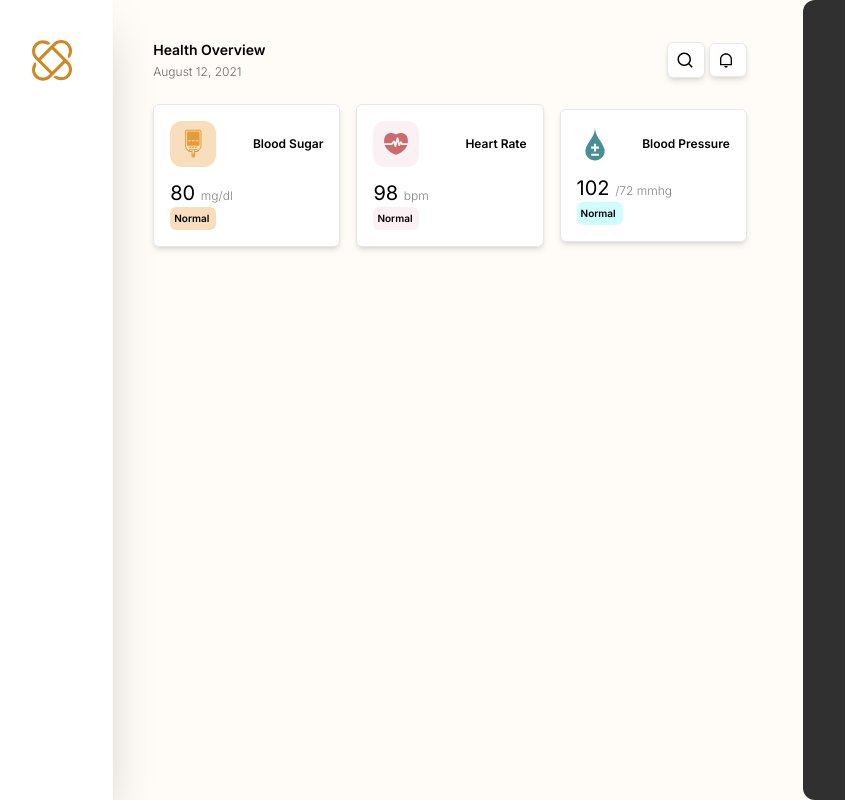
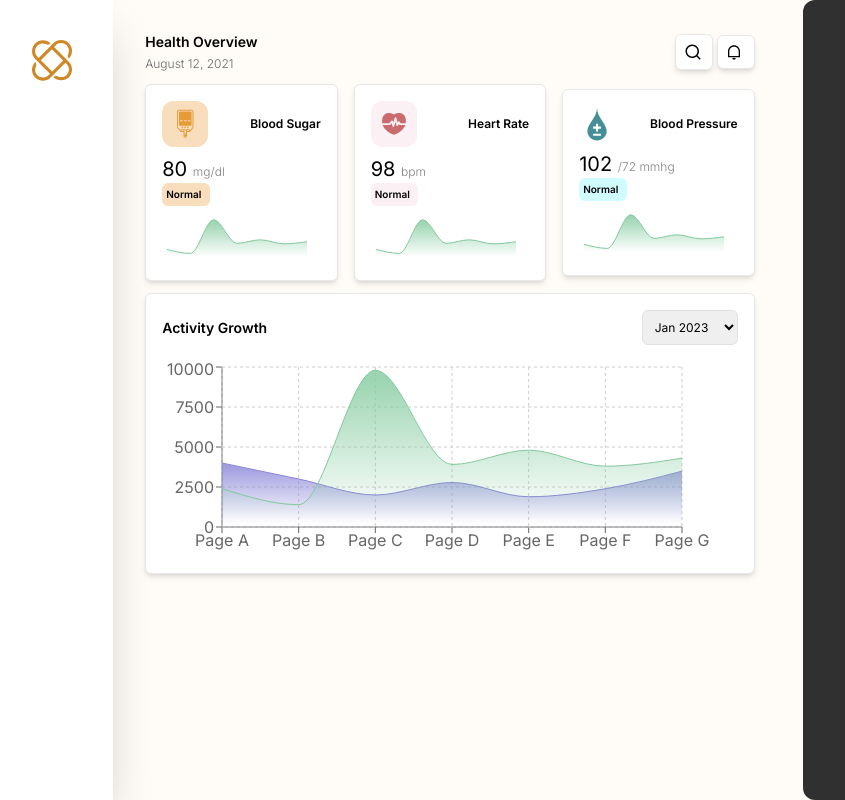
Before and after one commit to edmondgaks/HealthTrackPro-Plus, a Next.js app in the folder health-track/: page / in a window 1280 px wide. Shown: the whole page, without its empty margins (29-874 px from the left). Built offline with nearby package versions, Linux system fonts and the light colour scheme.

Commit message:
Adding the graphs for all

```diff
--- a/health-track/src/app/page.tsx
+++ b/health-track/src/app/page.tsx
@@ -2,7 +2,6 @@
 import { BellIcon, BloodIcon, BloodRate, HeartRateIcon, LogoIcon, SearchIcon } from '@/components/icons';
 import Image from 'next/image';
 import { AreaChart, YAxis, CartesianAxis, Tooltip, Area, CartesianGrid, XAxis } from 'recharts';
-
 const data = [
   {
     "name": "Page A",
@@ -48,6 +47,44 @@ const data = [
   }
 ]
 
+const data1 = [
+  {
+    "name": "Page A",
+    "pv": 2400,
+    "amt": 2400
+  },
+  {
+    "name": "Page B",
+    "pv": 1398,
+    "amt": 2210
+  },
+  {
+    "name": "Page C",
+    "pv": 9800,
+    "amt": 2290
+  },
+  {
+    "name": "Page D",
+    "pv": 3908,
+    "amt": 2000
+  },
+  {
+    "name": "Page E",
+    "pv": 4800,
+    "amt": 2181
+  },
+  {
+    "name": "Page F",
+    "pv": 3800,
+    "amt": 2500
+  },
+  {
+    "name": "Page G",
+    "pv": 4300,
+    "amt": 2100
+  }
+]
+
 export default function Home() {
   return (
     <main className="flex w-full flex-row overflow-hidden">
@@ -55,7 +92,7 @@ export default function Home() {
         <LogoIcon />
       </div>
       <div className="w-full flex flex-row gap-4 h-[100vh] flex bg-[#FFFCF8]">
-        <div className="w-[60%] h-full flex flex-col gap-6 items-center p-10">
+        <div className="w-[60%] h-full flex flex-col gap-3 items-center p-8">
           <div className="flex flex-row w-full justify-between items-center">
             <div className="flex flex-col justify-center gap-1">
               <h1 className="text-sm font-semibold">Health Overview</h1>
@@ -71,7 +108,7 @@ export default function Home() {
             </div>
           </div>
           <div className="w-full flex flex-row gap-4 justify-between items-center">
-            <div className="flex w-[30%] w-full flex-col gap-3 justify-center bg-white rounded-md shadow-md border border-[#E8E7E7] p-4">
+            <div className="flex w-[30%] w-full flex-col gap-2 justify-center bg-white rounded-md shadow-md border border-[#E8E7E7] p-4">
               <div className="flex flex-row gap-4 justify-between items-center">
                 <BloodIcon />
                 <h1 className="text-xs font-semibold">Blood Sugar</h1>
@@ -80,8 +117,18 @@ export default function Home() {
                 <div className="text-xl">80 <span className="text-xs text-[#818181] font-light">mg/dl</span></div>
                 <div className="p-1 bg-[#F8DEBD] rounded-md font-semibold w-[30%] text-[10px]">Normal</div>
               </div>
+
+            <AreaChart width={150} height={50} data={data1}>
+              <defs>
+                <linearGradient id="colorPv" x1="0" y1="0" x2="0" y2="1">
+                  <stop offset="5%" stopColor="#82ca9d" stopOpacity={0.8}/>
+                  <stop offset="95%" stopColor="#82ca9d" stopOpacity={0}/>
+                </linearGradient>
+              </defs>
+              <Area type="monotone" dataKey="pv" stroke="#82ca9d" fillOpacity={1} fill="url(#colorPv)" />
+            </AreaChart>
             </div>
-            <div className="flex w-[30%] w-full flex-col gap-3 justify-center bg-white rounded-md shadow-md border border-[#E8E7E7] p-4">
+            <div className="flex w-[30%] w-full flex-col gap-2 justify-center bg-white rounded-md shadow-md border border-[#E8E7E7] p-4">
               <div className="flex flex-row gap-4 justify-between items-center">
                 <HeartRateIcon />
                 <h1 className="text-xs font-semibold">Heart Rate</h1>
@@ -90,8 +137,17 @@ export default function Home() {
                 <div className="text-xl">98 <span className="text-xs text-[#818181] font-light">bpm</span></div>
                 <div className="p-1 bg-[#FBF0F3] rounded-md font-semibold w-[30%] text-[10px]">Normal</div>
               </div>
+              <AreaChart width={150} height={50} data={data1}>
+              <defs>
+                <linearGradient id="colorPv" x1="0" y1="0" x2="0" y2="1">
+                  <stop offset="5%" stopColor="#82ca9d" stopOpacity={0.8}/>
+                  <stop offset="95%" stopColor="#82ca9d" stopOpacity={0}/>
+                </linearGradient>
+              </defs>
+              <Area type="monotone" dataKey="pv" stroke="#82ca9d" fillOpacity={1} fill="url(#colorPv)" />
+            </AreaChart>
             </div>
-            <div className="flex w-[30%] w-full flex-col gap-3 justify-center bg-white rounded-md shadow-md border border-[#E8E7E7] p-4">
+            <div className="flex w-[30%] w-full flex-col gap-2 justify-center bg-white rounded-md shadow-md border border-[#E8E7E7] p-4">
               <div className="flex flex-row gap-4 justify-between items-center">
                 <BloodRate />
                 <h1 className="text-xs font-semibold">Blood Pressure</h1>
@@ -100,7 +156,47 @@ export default function Home() {
                 <div className="text-xl">102 <span className="text-xs text-[#818181] font-light">/72 mmhg</span></div>
                 <div className="p-1 bg-[#D0FBFF] rounded-md font-semibold w-[30%] text-[10px]">Normal</div>
               </div>
+              <AreaChart width={150} height={50} data={data1}>
+              <defs>
+                <linearGradient id="colorPv" x1="0" y1="0" x2="0" y2="1">
+                  <stop offset="5%" stopColor="#82ca9d" stopOpacity={0.8}/>
+                  <stop offset="95%" stopColor="#82ca9d" stopOpacity={0}/>
+                </linearGradient>
+              </defs>
+              <Area type="monotone" dataKey="pv" stroke="#82ca9d" fillOpacity={1} fill="url(#colorPv)" />
+            </AreaChart>
             </div>
+          </div>
+          <div className="p-4 w-full flex flex-col gap-3 bg-white rounded-md shadow-md border border-[#E8E7E7]">
+            <div className="flex flex-row w-full justify-between items-center">
+              <h1 className="text-sm font-semibold">Activity Growth</h1>
+              <select className="p-2 text-xs border border border-[#E1E1E1] rounded-md">
+                <option value="Jan">Jan 2023</option>
+                <option value="Feb">Feb 2023</option>
+                <option value="March">Mar 2023</option>
+                <option value="Apr">Apr 2023</option>
+                <option value="May">May 2023</option>
+              </select>
+            </div>
+            <AreaChart width={550} height={200} data={data}
+              margin={{ top: 10, right: 30, left: 0, bottom: 0 }}>
+              <defs>
+                <linearGradient id="colorUv" x1="0" y1="0" x2="0" y2="1">
+                  <stop offset="5%" stopColor="#8884d8" stopOpacity={0.8}/>
+                  <stop offset="95%" stopColor="#8884d8" stopOpacity={0}/>
+                </linearGradient>
+                <linearGradient id="colorPv" x1="0" y1="0" x2="0" y2="1">
+                  <stop offset="5%" stopColor="#82ca9d" stopOpacity={0.8}/>
+                  <stop offset="95%" stopColor="#82ca9d" stopOpacity={0}/>
+                </linearGradient>
+              </defs>
+              <XAxis dataKey="name" />
+              <YAxis />
+              <CartesianGrid strokeDasharray="3 3" />
+              <Tooltip />
+              <Area type="monotone" dataKey="uv" stroke="#8884d8" fillOpacity={1} fill="url(#colorUv)" />
+              <Area type="monotone" dataKey="pv" stroke="#82ca9d" fillOpacity={1} fill="url(#colorPv)" />
+            </AreaChart>
           </div>
         </div>
         <div className="w-[40%] rounded-l-xl h-full bg-[#303030]"></div>
```
